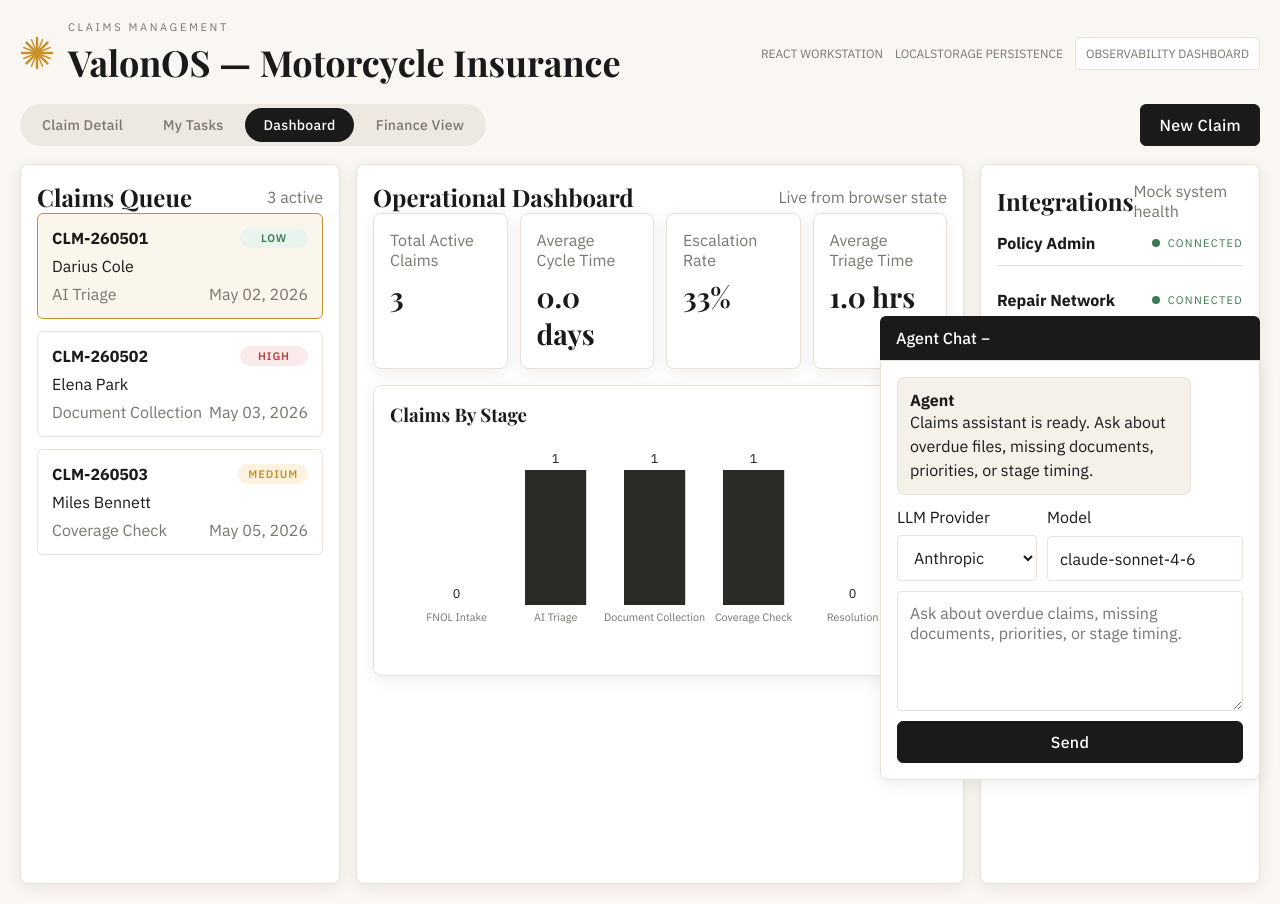
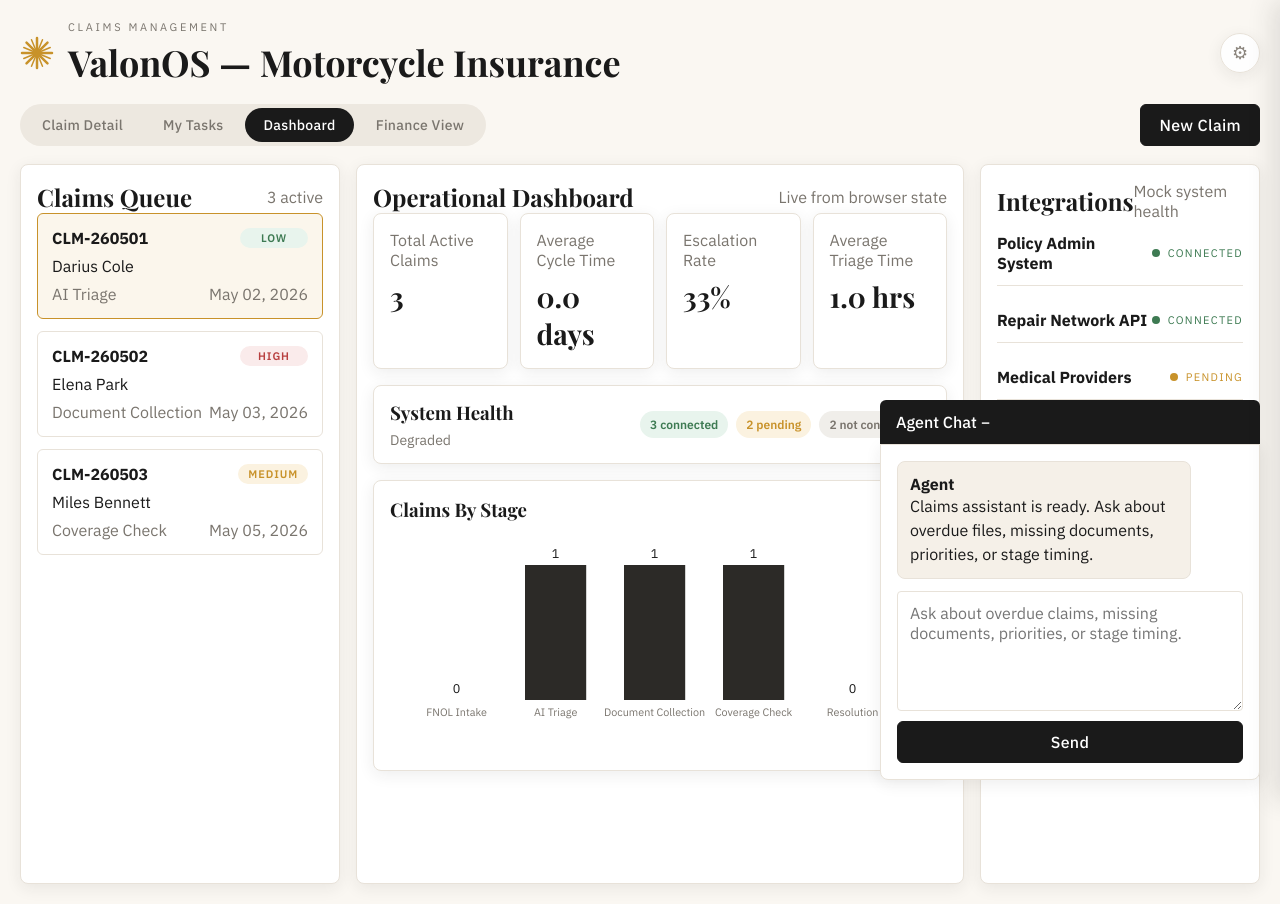
Before and after one commit to roycclu/valon-insurance, a React (Vite) app: page / in a window 1280 px wide. Both pictures are taken after a click on the button "Dashboard". Built offline with nearby package versions, Linux system fonts and the light colour scheme.

Commit message:
Add finance dashboard and settings drawer

```diff
--- a/src/App.jsx
+++ b/src/App.jsx
@@ -4,10 +4,14 @@ const CLAIMS_STORAGE_KEY = "valon-claims-data-v3";
 const TASKS_STORAGE_KEY = "valon-claims-tasks-v1";
 const CHAT_STORAGE_KEY = "valon-claims-chat-v1";
 const CHAT_CONFIG_STORAGE_KEY = "valon-claims-chat-config-v1";
-const MODEL_DEFAULTS = {
-  anthropic: "claude-sonnet-4-6",
-  openai: "gpt-4.1-mini",
+const MODEL_OPTIONS = {
+  anthropic: ["claude-sonnet-4-6", "claude-opus-4-6", "claude-haiku-4-5"],
+  openai: ["gpt-5", "gpt-4o", "gpt-4o-mini"],
+  google: ["gemini-2.5-pro", "gemini-2.5-flash"],
 };
+const MODEL_DEFAULTS = Object.fromEntries(
+  Object.entries(MODEL_OPTIONS).map(([provider, models]) => [provider, models[0]]),
+);
 
 const STAGES = [
   { id: "fnol", label: "FNOL Intake" },
@@ -33,11 +37,13 @@ const TASK_TEMPLATES = {
 };
 
 const INTEGRATIONS = [
-  { name: "Policy Admin", status: "connected" },
-  { name: "Repair Network", status: "connected" },
-  { name: "Medical Providers", status: "pending" },
-  { name: "Finance / Reserves", status: "connected" },
-  { name: "State Regulators", status: "pending" },
+  { name: "Policy Admin System", status: "connected", lastChecked: "May 07, 2026 09:12 UTC" },
+  { name: "Repair Network API", status: "connected", lastChecked: "May 07, 2026 09:10 UTC" },
+  { name: "Medical Providers", status: "pending", lastChecked: "May 07, 2026 08:54 UTC" },
+  { name: "Finance / Reserves", status: "connected", lastChecked: "May 07, 2026 09:08 UTC" },
+  { name: "State Regulatory Reporting", status: "pending", lastChecked: "May 07, 2026 08:48 UTC" },
+  { name: "Reinsurer Notifications", status: "not-configured", lastChecked: "Not checked" },
+  { name: "Arize Phoenix (Observability)", status: "not-configured", lastChecked: "Not checked" },
 ];
 
 const FINANCE_METRICS = {
@@ -298,6 +304,15 @@ function combinedRatioTone(value) {
   return "critical";
 }
 
+function providerLabel(value) {
+  return value === "openai" ? "OpenAI" : value === "google" ? "Google" : "Anthropic";
+}
+
+function statusLabel(value) {
+  if (value === "not-configured") return "Not configured";
+  return value.charAt(0).toUpperCase() + value.slice(1);
+}
+
 function buildClaim(input, existing = {}) {
   const now = new Date().toISOString();
   const triage = derivePriority(input);
@@ -373,6 +388,23 @@ function buildFinanceView(claims) {
   };
 }
 
+function buildSystemHealth(integrations) {
+  const counts = integrations.reduce(
+    (accumulator, integration) => {
+      accumulator[integration.status] += 1;
+      return accumulator;
+    },
+    { connected: 0, pending: 0, "not-configured": 0 },
+  );
+  let overallStatus = "Operational";
+  if (counts.connected === 0 && counts.pending === 0) {
+    overallStatus = "Not Configured";
+  } else if (counts.pending > 0 || counts["not-configured"] > 0) {
+    overallStatus = "Degraded";
+  }
+  return { counts, overallStatus };
+}
+
 function buildTaskId(claim, title) {
   return `${claim.claimId}:${claim.stage}:${title}`;
 }
@@ -415,6 +447,7 @@ function App() {
   const [chatError, setChatError] = useState("");
   const [llmProvider, setLlmProvider] = useState("anthropic");
   const [llmModel, setLlmModel] = useState(MODEL_DEFAULTS.anthropic);
+  const [configOpen, setConfigOpen] = useState(false);
 
   useEffect(() => {
     const storedClaims = window.localStorage.getItem(CLAIMS_STORAGE_KEY);
@@ -438,8 +471,13 @@ function App() {
     setClaims(nextClaims);
     setTaskStatuses(nextTasks);
     setChatMessages(nextChat);
-    setLlmProvider(nextChatConfig.provider || "anthropic");
-    setLlmModel(nextChatConfig.model || MODEL_DEFAULTS[nextChatConfig.provider] || MODEL_DEFAULTS.anthropic);
+    const nextProvider = nextChatConfig.provider || "anthropic";
+    const providerModels = MODEL_OPTIONS[nextProvider] || MODEL_OPTIONS.anthropic;
+    const nextModel = providerModels.includes(nextChatConfig.model)
+      ? nextChatConfig.model
+      : providerModels[0];
+    setLlmProvider(nextProvider);
+    setLlmModel(nextModel);
     setSelectedClaimId(nextClaims[0]?.claimId ?? "");
     setSelectedAdjuster(nextClaims[0]?.adjusterAssigned ?? "All Adjusters");
     setHydrated(true);
@@ -475,6 +513,7 @@ function App() {
 
   const metrics = useMemo(() => calculateMetrics(claims), [claims]);
   const finance = useMemo(() => buildFinanceView(claims), [claims]);
+  const systemHealth = useMemo(() => buildSystemHealth(INTEGRATIONS), []);
   const tasks = useMemo(() => buildTasks(claims, taskStatuses), [claims, taskStatuses]);
   const adjusters = useMemo(
     () => ["All Adjusters", ...new Set(claims.map((claim) => claim.adjusterAssigned).filter(Boolean))],
@@ -558,6 +597,10 @@ function App() {
     event.preventDefault();
     const question = chatDraft.trim();
     if (!question || chatLoading) return;
+    if (llmProvider === "google") {
+      setChatError("Google models are available in configuration, but this demo API only wires Anthropic and OpenAI chat providers.");
+      return;
+    }
     const nextMessages = [...chatMessages, { role: "user", content: question }];
     setChatMessages(nextMessages);
     setChatDraft("");
@@ -621,11 +664,14 @@ function App() {
             <h1>ValonOS — Motorcycle Insurance</h1>
           </div>
         </div>
-        <div className="masthead-meta">
-          <span>React workstation</span>
-          <span>localStorage persistence</span>
-          <span className="obs-badge">Observability Dashboard</span>
-        </div>
+        <button
+          aria-label="Open configuration"
+          className="settings-button"
+          onClick={() => setConfigOpen(true)}
+          type="button"
+        >
+          ⚙
+        </button>
       </header>
 
       <section className="toolbar">
@@ -707,6 +753,19 @@ function App() {
                 <MetricCard label="Average Cycle Time" value={`${metrics.averageCycleTime} days`} />
                 <MetricCard label="Escalation Rate" value={`${metrics.escalationRate}%`} />
                 <MetricCard label="Average Triage Time" value={`${metrics.avgTriageHours} hrs`} />
+              </div>
+              <div className="system-health-card">
+                <div>
+                  <h3>System Health</h3>
+                  <p>{systemHealth.overallStatus}</p>
+                </div>
+                <div className="system-health-stats">
+                  <span className="health-chip connected">{systemHealth.counts.connected} connected</span>
+                  <span className="health-chip pending">{systemHealth.counts.pending} pending</span>
+                  <span className="health-chip not-configured">
+                    {systemHealth.counts["not-configured"]} not configured
+                  </span>
+                </div>
               </div>
               <div className="chart-panel">
                 <div className="chart-header">
@@ -1139,11 +1198,44 @@ function App() {
                   {message.meta ? <span>{message.meta}</span> : null}
                 </div>
               ))}
-              {chatLoading ? <div className="typing-indicator">Claude is reviewing claims context...</div> : null}
+              {chatLoading ? (
+                <div className="typing-indicator">{providerLabel(llmProvider)} is reviewing claims context...</div>
+              ) : null}
             </div>
             {chatError ? <div className="chat-error">{chatError}</div> : null}
             <form className="chat-form" onSubmit={sendChat}>
-              <div className="chat-config-grid">
+              <textarea
+                placeholder="Ask about overdue claims, missing documents, priorities, or stage timing."
+                value={chatDraft}
+                onChange={(event) => setChatDraft(event.target.value)}
+              />
+              <button className="action-button" type="submit">
+                Send
+              </button>
+            </form>
+          </div>
+        ) : null}
+      </section>
+
+      <div
+        aria-hidden={!configOpen}
+        className={`config-overlay ${configOpen ? "open" : ""}`}
+        onClick={() => setConfigOpen(false)}
+      />
+      <aside className={`config-drawer ${configOpen ? "open" : ""}`} role="dialog" aria-label="Configuration">
+        <div className="config-header">
+          <div>
+            <p className="kicker">Settings</p>
+            <h2>Configuration</h2>
+          </div>
+          <button aria-label="Close configuration" className="config-close" onClick={() => setConfigOpen(false)} type="button">
+            ×
+          </button>
+        </div>
+
+        <section className="config-section">
+          <h3>AI Settings</h3>
+          <div className="config-grid">
             <label className="inline-field">
               <span>LLM Provider</span>
               <select
@@ -1156,25 +1248,51 @@ function App() {
               >
                 <option value="anthropic">Anthropic</option>
                 <option value="openai">OpenAI</option>
+                <option value="google">Google</option>
               </select>
             </label>
             <label className="inline-field">
               <span>Model</span>
-                  <input value={llmModel} onChange={(event) => setLlmModel(event.target.value)} />
+              <select value={llmModel} onChange={(event) => setLlmModel(event.target.value)}>
+                {MODEL_OPTIONS[llmProvider].map((model) => (
+                  <option key={model} value={model}>
+                    {model}
+                  </option>
+                ))}
+              </select>
             </label>
           </div>
-              <textarea
-                placeholder="Ask about overdue claims, missing documents, priorities, or stage timing."
-                value={chatDraft}
-                onChange={(event) => setChatDraft(event.target.value)}
-              />
-              <button className="action-button" type="submit">
-                Send
+        </section>
+
+        <section className="config-section">
+          <h3>Integration Health</h3>
+          <div className="config-integration-list">
+            {INTEGRATIONS.map((integration) => (
+              <div className="config-integration-row" key={integration.name}>
+                <div>
+                  <strong>{integration.name}</strong>
+                  <span className={`integration-status ${integration.status}`}>
+                    <i />
+                    {statusLabel(integration.status)} · Last checked {integration.lastChecked}
+                  </span>
+                </div>
+                <button className="configure-link" type="button">
+                  Configure
                 </button>
-            </form>
               </div>
-        ) : null}
+            ))}
+          </div>
         </section>
+
+        <section className="config-section">
+          <h3>System Info</h3>
+          <div className="key-value-list">
+            <KeyValue label="Persistence" value="Browser localStorage" />
+            <KeyValue label="Environment" value="Demo" />
+            <KeyValue label="Version" value="0.1.0" />
+          </div>
+        </section>
+      </aside>
     </div>
   );
 }
--- a/src/styles.css
+++ b/src/styles.css
@@ -90,7 +90,6 @@ textarea {
 }
 
 .kicker,
-.masthead-meta,
 .section-head span,
 .claim-row-meta,
 .key-value-row span,
@@ -103,7 +102,9 @@ textarea {
 .task-main span,
 .chat-bubble span,
 .typing-indicator,
-.obs-badge {
+.obs-badge,
+.config-integration-row span,
+.system-health-card p {
   color: var(--text-dim);
 }
 
@@ -139,21 +140,17 @@ h4 {
   font-size: clamp(22px, 3vw, 36px);
 }
 
-.masthead-meta {
-  display: flex;
-  gap: 12px;
-  flex-wrap: wrap;
-  justify-content: flex-end;
-  align-items: center;
-  text-transform: uppercase;
-  font-size: 12px;
-}
-
-.obs-badge {
+.settings-button {
   border: 1px solid var(--line);
-  background: #ffffff;
-  padding: 8px 10px;
-  border-radius: 4px;
+  background: rgba(255, 255, 255, 0.9);
+  color: #8B857D;
+  width: 40px;
+  height: 40px;
+  border-radius: 50%;
+  cursor: pointer;
+  font-size: 18px;
+  line-height: 1;
+  box-shadow: var(--shadow);
 }
 
 .toolbar {
@@ -339,6 +336,59 @@ h4 {
   margin-top: 8px;
   font-size: 28px;
   font-family: "Playfair Display", Georgia, serif;
+}
+
+.system-health-card {
+  border: 1px solid var(--line);
+  background: #ffffff;
+  padding: 14px 16px;
+  border-radius: 8px;
+  box-shadow: var(--shadow);
+  display: flex;
+  align-items: center;
+  justify-content: space-between;
+  gap: 16px;
+  margin-bottom: 16px;
+}
+
+.system-health-card h3 {
+  margin-bottom: 6px;
+}
+
+.system-health-card p {
+  margin: 0;
+  font-size: 14px;
+}
+
+.system-health-stats {
+  display: flex;
+  gap: 8px;
+  flex-wrap: wrap;
+  justify-content: flex-end;
+}
+
+.health-chip {
+  display: inline-flex;
+  align-items: center;
+  padding: 6px 10px;
+  border-radius: 999px;
+  font-size: 12px;
+  font-weight: 600;
+}
+
+.health-chip.connected {
+  background: #E8F4ED;
+  color: var(--green);
+}
+
+.health-chip.pending {
+  background: #FBF2E0;
+  color: var(--amber);
+}
+
+.health-chip.not-configured {
+  background: #F0EEEA;
+  color: #7A756E;
 }
 
 .metric-card p {
@@ -548,6 +598,10 @@ h4 {
   color: var(--yellow);
 }
 
+.integration-status.not-configured {
+  color: #8E8A84;
+}
+
 .task-toolbar {
   display: flex;
   gap: 12px;
@@ -709,10 +763,109 @@ h4 {
   gap: 10px;
 }
 
-.chat-config-grid {
+.config-overlay {
+  position: fixed;
+  inset: 0;
+  background: rgba(26, 26, 26, 0.22);
+  opacity: 0;
+  pointer-events: none;
+  transition: opacity 0.2s ease;
+  z-index: 20;
+}
+
+.config-overlay.open {
+  opacity: 1;
+  pointer-events: auto;
+}
+
+.config-drawer {
+  position: fixed;
+  top: 0;
+  right: 0;
+  width: min(420px, 100vw);
+  height: 100vh;
+  background: #FAF7F2;
+  border-left: 1px solid var(--line);
+  box-shadow: -8px 0 24px rgba(44, 42, 39, 0.12);
+  padding: 20px;
+  transform: translateX(100%);
+  transition: transform 0.24s ease;
+  z-index: 21;
+  overflow-y: auto;
+}
+
+.config-drawer.open {
+  transform: translateX(0);
+}
+
+.config-header,
+.config-integration-row {
+  display: flex;
+  align-items: flex-start;
+  justify-content: space-between;
+  gap: 16px;
+}
+
+.config-header {
+  margin-bottom: 20px;
+}
+
+.config-close,
+.configure-link {
+  border: none;
+  background: transparent;
+  cursor: pointer;
+}
+
+.config-close {
+  color: #8B857D;
+  font-size: 28px;
+  line-height: 1;
+}
+
+.config-section {
+  border: 1px solid var(--line);
+  background: #ffffff;
+  padding: 16px;
+  border-radius: 8px;
+  box-shadow: var(--shadow);
+  margin-bottom: 16px;
+}
+
+.config-section h3 {
+  margin-bottom: 14px;
+}
+
+.config-grid {
   display: grid;
-  grid-template-columns: 140px minmax(0, 1fr);
-  gap: 10px;
+  grid-template-columns: repeat(2, minmax(0, 1fr));
+  gap: 12px;
+}
+
+.config-integration-list {
+  display: grid;
+  gap: 12px;
+}
+
+.config-integration-row {
+  padding-bottom: 12px;
+  border-bottom: 1px solid var(--line);
+}
+
+.config-integration-row:last-child {
+  border-bottom: none;
+  padding-bottom: 0;
+}
+
+.config-integration-row div {
+  display: grid;
+  gap: 4px;
+}
+
+.configure-link {
+  color: var(--amber);
+  padding: 0;
+  text-decoration: underline;
 }
 
 @media (max-width: 1180px) {
@@ -729,7 +882,8 @@ h4 {
   .metrics-grid,
   .detail-grid,
   .finance-grid,
-  .finance-summary-grid {
+  .finance-summary-grid,
+  .config-grid {
     grid-template-columns: repeat(2, minmax(0, 1fr));
   }
 }
@@ -743,7 +897,10 @@ h4 {
   .toolbar,
   .detail-head,
   .resolution-actions,
-  .task-row {
+  .task-row,
+  .system-health-card,
+  .config-header,
+  .config-integration-row {
     display: grid;
     gap: 12px;
   }
@@ -752,9 +909,9 @@ h4 {
   .detail-grid,
   .progress-strip,
   .form-grid,
-  .chat-config-grid,
   .finance-grid,
-  .finance-summary-grid {
+  .finance-summary-grid,
+  .config-grid {
     grid-template-columns: 1fr;
   }
 
@@ -763,4 +920,8 @@ h4 {
     right: 12px;
     width: auto;
   }
+
+  .config-drawer {
+    width: 100vw;
+  }
 }
```
Lines whose indentation alone changed are shown as unchanged.
